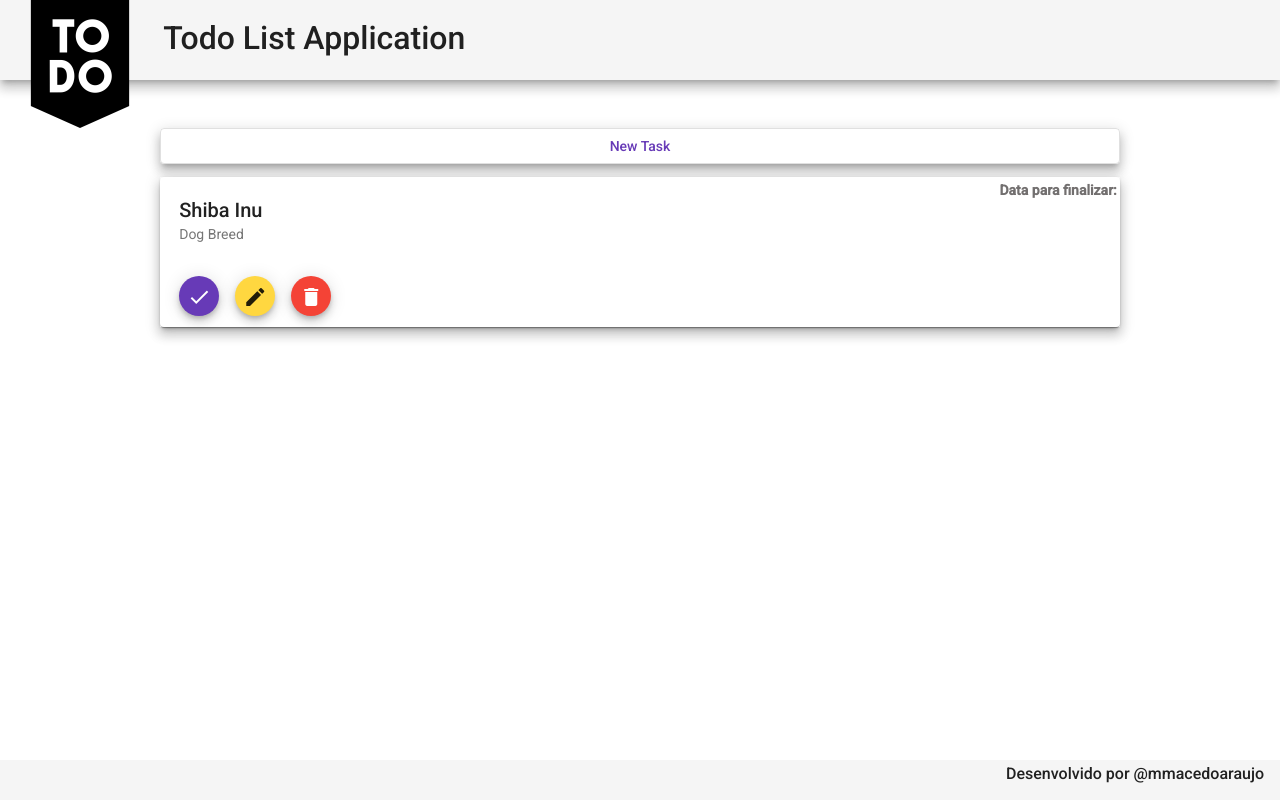
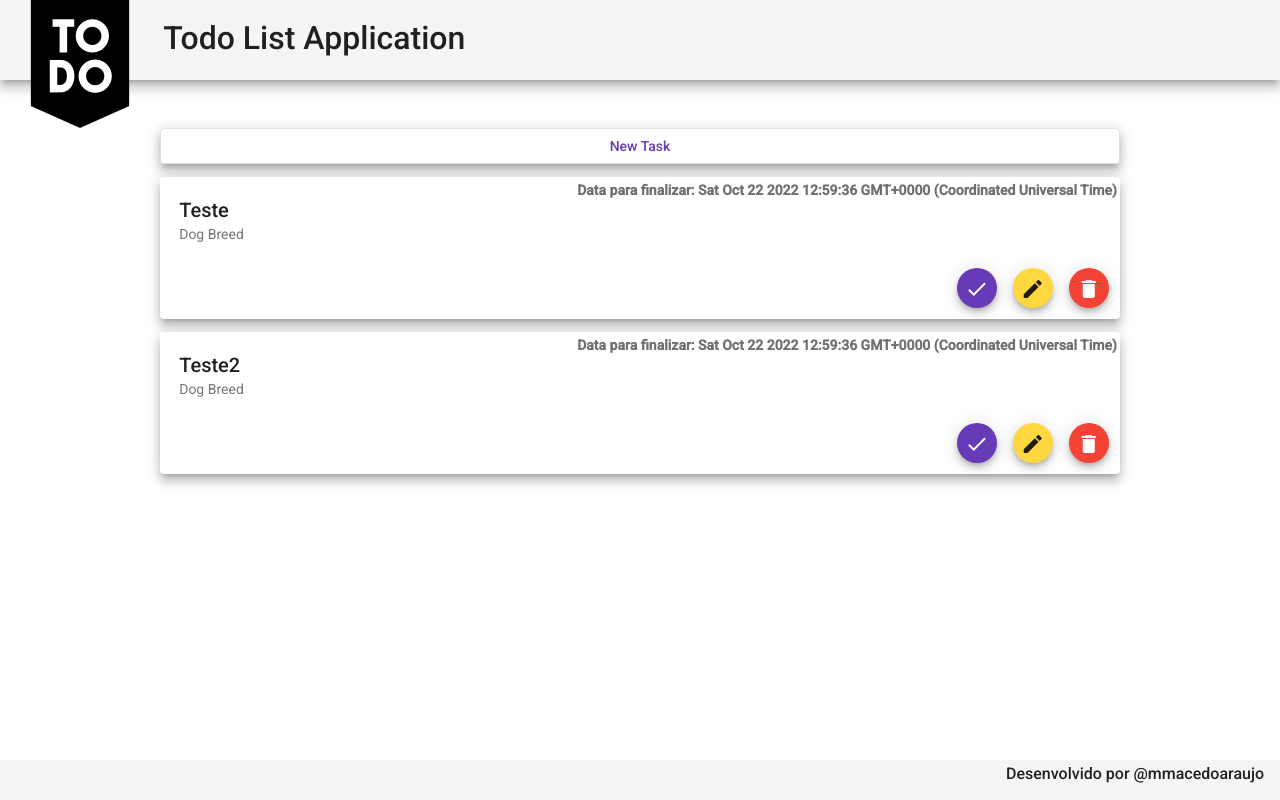
Before and after one commit to mmacedoaraujo/to-do-list-application, an Angular app in the folder todo-list-frontend/todo-list/: page / in a window 1280 px wide. Built offline with nearby package versions, Linux system fonts and the light colour scheme.

Commit message:
read-all component finished

```diff
--- a/todo-list-frontend/todo-list/src/app/components/read-all/read-all.component.css
+++ b/todo-list-frontend/todo-list/src/app/components/read-all/read-all.component.css
@@ -25,7 +25,7 @@ p {
 }
 
 .actions {
-    margin: .5rem;
+    text-align: end;
 }
 
 .actions button {
--- a/todo-list-frontend/todo-list/src/app/components/read-all/read-all.component.html
+++ b/todo-list-frontend/todo-list/src/app/components/read-all/read-all.component.html
@@ -3,11 +3,11 @@
     New Task
   </button>
 
-  <div class="content mat-elevation-z8">
-    <mat-card class="example-card">
-      <p>Data para finalizar:</p>
+  <div class="content" *ngFor="let item of list">
+    <mat-card class="example-card mat-elevation-z8">
+      <p>Data para finalizar: {{item.dateToFinishTask}}</p>
       <mat-card-header>
-        <mat-card-title>Shiba Inu</mat-card-title>
+        <mat-card-title>{{item.title}}</mat-card-title>
         <mat-card-subtitle>Dog Breed</mat-card-subtitle>
       </mat-card-header>
 
--- a/todo-list-frontend/todo-list/src/app/components/read-all/read-all.component.ts
+++ b/todo-list-frontend/todo-list/src/app/components/read-all/read-all.component.ts
@@ -1,15 +1,26 @@
-import { Component, OnInit } from '@angular/core';
+import { Component, OnInit } from "@angular/core";
+import { Todo } from "src/app/models/todo";
 
 @Component({
-  selector: 'app-read-all',
-  templateUrl: './read-all.component.html',
-  styleUrls: ['./read-all.component.css']
+  selector: "app-read-all",
+  templateUrl: "./read-all.component.html",
+  styleUrls: ["./read-all.component.css"],
 })
 export class ReadAllComponent implements OnInit {
+  list: Todo[] = [
+    {
+      title: "Teste",
+      dateToFinishTask: new Date(),
+      finished: false,
+    },
+    {
+      title: "Teste2",
+      dateToFinishTask: new Date(),
+      finished: false,
+    }
+  ];
 
-  constructor() { }
+  constructor() {}
 
-  ngOnInit(): void {
-  }
-
+  ngOnInit(): void {}
 }
--- /dev/null
+++ b/todo-list-frontend/todo-list/src/app/models/todo.ts
@@ -0,0 +1,7 @@
+export interface Todo {
+  id?: String;
+  title: String;
+  description?: String;
+  dateToFinishTask: Date;
+  finished: Boolean;
+}
```
Also changed, not shown: todo-list-frontend/todo-list/src/app/app.module.ts (+7 -2 lines).
